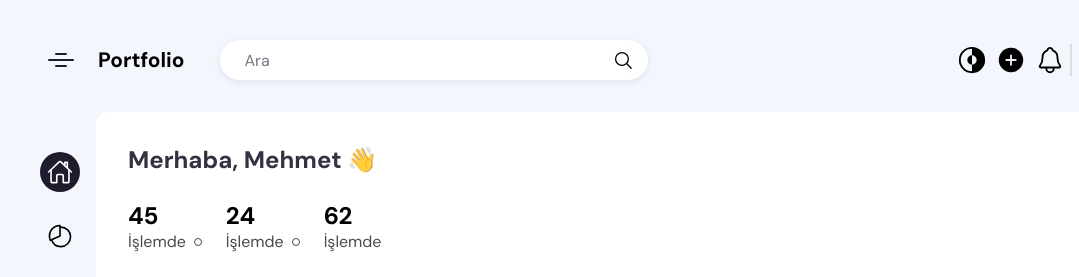
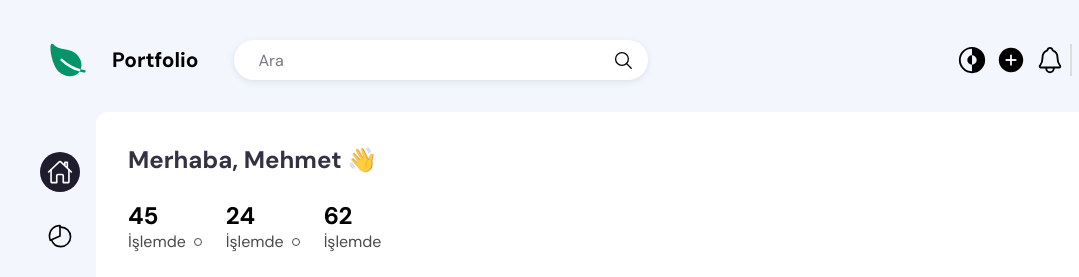
Before and after one commit to KeyBoarT/EduHub, a plain HTML site: page index.html in a window 1280 px wide. Shown: the top 277 px of the page, 0-1079 px from the left. Drawn offline with nearby package versions, Linux system fonts and the light colour scheme.

Commit message:
Micro changes

```diff
--- a/assets/css/style.css
+++ b/assets/css/style.css
@@ -390,32 +390,9 @@ td {
     font-weight: var(--fw-700);
 }
 
-.logo .icon {
-    width: 26px;
-    height: 2px;
-    border-radius: 4px;
-    background-color: var(--main-color);
-    position: relative;
-}
-
-.logo .icon::after,
-.logo .icon::before {
-    content: "";
-    position: absolute;
-    width: 12px;
-    height: 2px;
-    border-radius: 4px;
-    background-color: var(--main-color);
-    left: 50%;
-    transform: translatex(-50%);
-}
-
-.icon::after {
-    bottom: -6px;
-}
-
-.icon::before {
-    top: -6px;
+.icon {
+    font-size: 40px;
+    color: var(--green-cyan);
 }
 
 .search-wrapper {
--- a/index.html
+++ b/index.html
@@ -22,7 +22,7 @@
         <header class="header">
             <div class="logo-search">
                 <a href="" class="logo">
-                    <span class="icon"></span>
+                    <ion-icon class="icon" name="leaf"></ion-icon>
                     <span class="logo-text headline-lg">Portfolio</span>
                 </a>
                 <div class="search-wrapper">
```
Also changed, not shown: selection.html (+1 -1 lines), syallabus.html (+1 -1 lines), assets/images/icon.svg (added).
